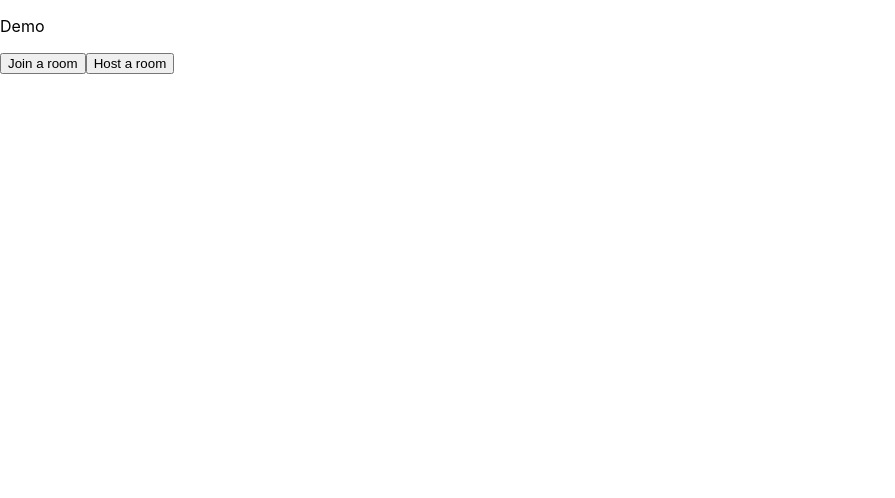
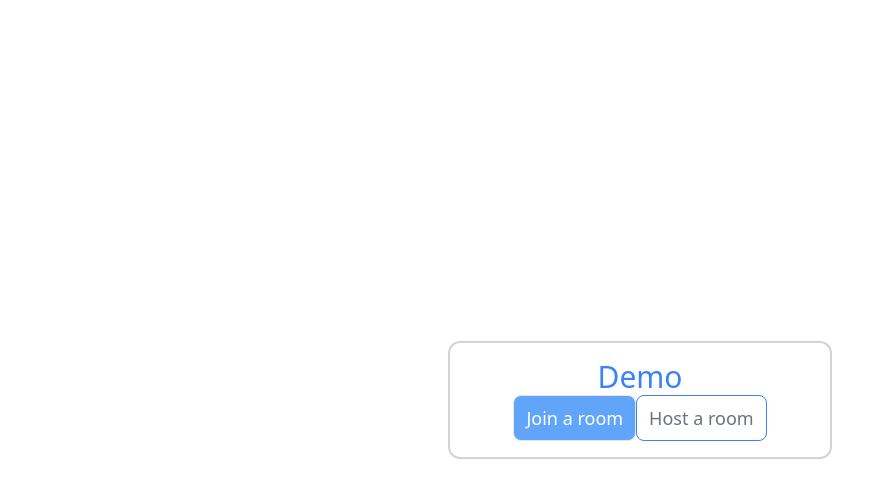
Before and after one commit to jp-knj/video-chat, a React (Create React App) app in the folder client/: page / in a window 1280 px wide. Shown: the top 498 px of the page, without its empty margins (0-895 px from the left). Built offline with nearby package versions, Linux system fonts and the light colour scheme.

Commit message:
:art: Styling Button and Create Login page

```diff
--- a/client/src/App.tsx
+++ b/client/src/App.tsx
@@ -1,13 +1,11 @@
-// import "./App.css";
 import { BrowserRouter as Router, Switch, Route } from "react-router-dom";
 
 import Login from "./pages/Login";
 import Room from "./pages/Room";
 import JoiningRoom from "./pages/JoiningRoom";
 
-function App() {
+const App: React.FC = () => {
   return (
-    <div className="App">
       <Router>
         <Switch>
           <Route path="/join-room">
@@ -21,7 +19,6 @@ function App() {
           </Route>
         </Switch>
       </Router>
-    </div>
   );
 }
 
--- a/client/src/components/Button/index.tsx
+++ b/client/src/components/Button/index.tsx
@@ -1,8 +1,11 @@
 interface Props {
   label: string;
   handleClick: (e: React.MouseEvent<HTMLButtonElement>) => void;
+  primary?: boolean
 }
-const Button: React.FC<Props> = ({ label, handleClick }) => {
-  return <button onClick={handleClick}>{label}</button>;
+const Button: React.FC<Props> = ({ label, handleClick, primary }) => {
+  const bgColor = primary ? "hover:border-2 hover:border-blue-400 bg-blue-400 text-white hover:text-gray-500 hover:bg-white" : "text-gray-500 border-blue-500 hover:bg-blue-400 hover:text-white"
+  return <button className={`border text-lg rounded-lg px-3 py-2 ${bgColor}`} onClick={handleClick}>{label}</button>;
+
 };
 export default Button;
--- a/client/src/index.css
+++ b/client/src/index.css
@@ -1,13 +1,3 @@
-body {
-  margin: 0;
-  font-family: -apple-system, BlinkMacSystemFont, 'Segoe UI', 'Roboto', 'Oxygen',
-    'Ubuntu', 'Cantarell', 'Fira Sans', 'Droid Sans', 'Helvetica Neue',
-    sans-serif;
-  -webkit-font-smoothing: antialiased;
-  -moz-osx-font-smoothing: grayscale;
-}
-
-code {
-  font-family: source-code-pro, Menlo, Monaco, Consolas, 'Courier New',
-    monospace;
-}
+@tailwind base;
+@tailwind components;
+@tailwind utilities;
--- a/client/src/pages/Login.tsx
+++ b/client/src/pages/Login.tsx
@@ -18,11 +18,13 @@ const Login = () => {
   }, []);
 
   return (
-    <div>
-      <div>
-        <p>Demo</p>
-        <Button label="Join a room" handleClick={clickedToJoinRoom} />
-        <Button label="Host a room" handleClick={clickedToJoinRoomAsHost} />
+    <div className={"w-full h-screen flex items-center justify-center"}>
+      <div className={"w-96 py-4 bg-white border-2 border-gray-300 rounded-xl flex flex-col items-center justify-evenly backdrop-filter"}>
+        <p className={"text-3xl text-blue-500"}>Demo</p>
+        <div className={"flex justify-between"}>
+          <Button label="Join a room" handleClick={clickedToJoinRoom} primary/>
+          <Button label="Host a room" handleClick={clickedToJoinRoomAsHost} />
+        </div>
       </div>
     </div>
   );
```
